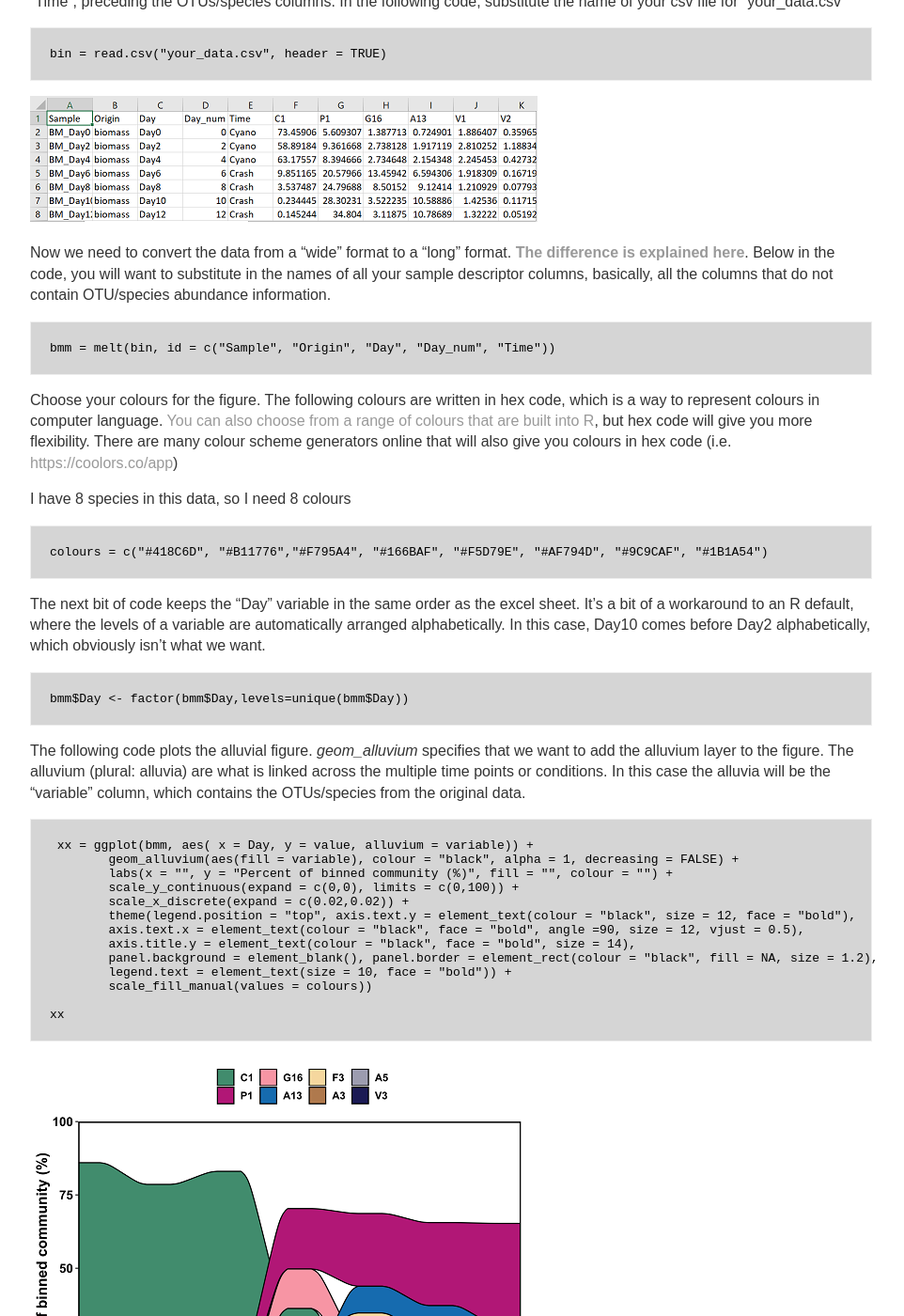
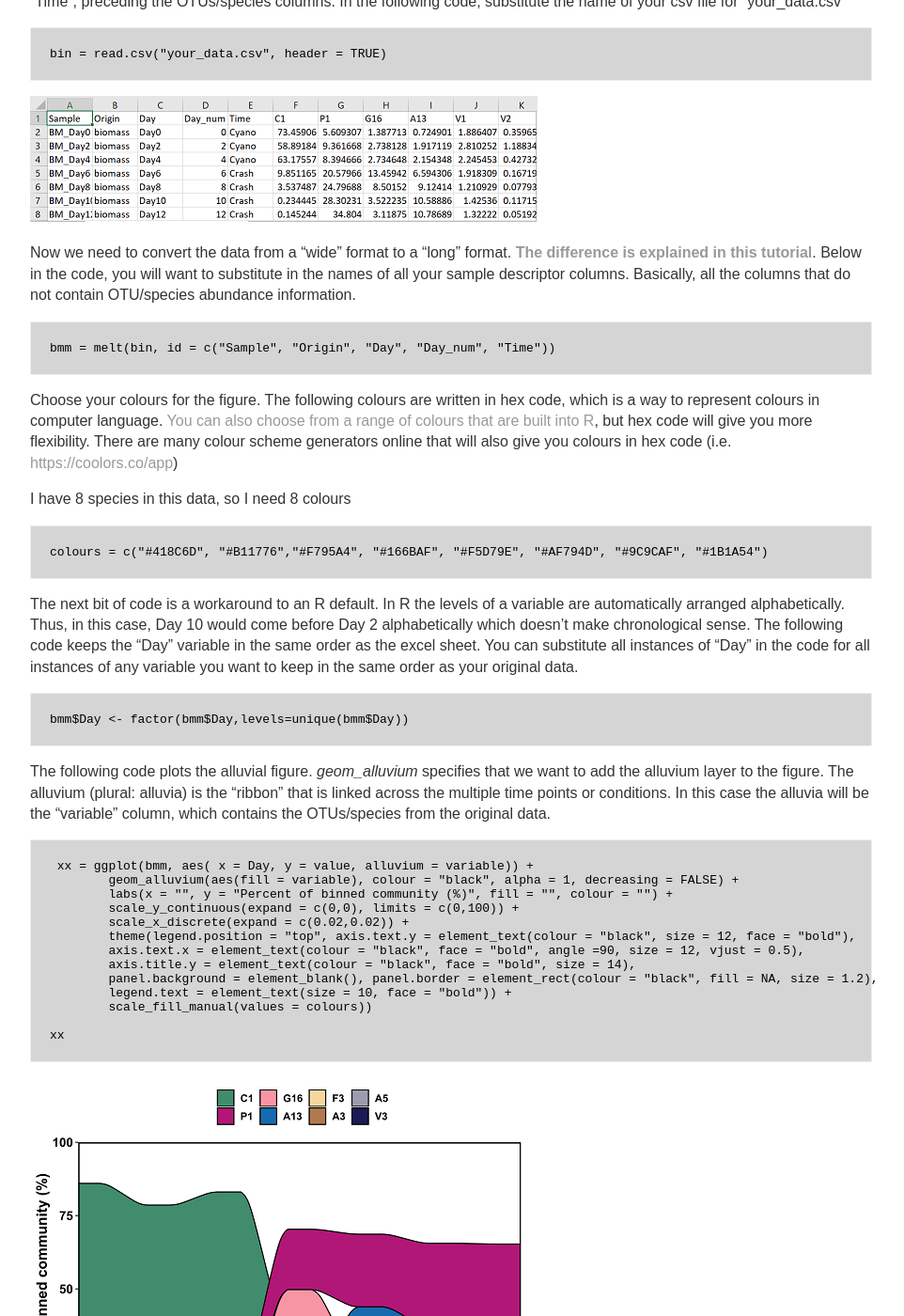
Before and after one commit to jkzorz/jkzorz.github.io, a Jekyll site: the page built from _posts/2020-01-22-alluvial-plots.md, in a window 1280 px wide and 1400 px high, scrolled down 537 px. Shown: the whole window at 94% size, without its empty margins (160-1122 px from the left). Built offline with Jekyll 4.4.1, drawn with Linux system fonts in a browser that asks for light colours; some of the changed text lies outside the part shown.

Commit message:
Update 2020-01-22-alluvial-plots.md

````diff
--- a/_posts/2020-01-22-alluvial-plots.md
+++ b/_posts/2020-01-22-alluvial-plots.md
@@ -22,7 +22,7 @@ bin = read.csv("your_data.csv", header = TRUE)
 
 ![useful image]({{ site.url }}/assets/alluvial_excel.png)
 
-Now we need to convert the data from a "wide" format to a "long" format. **[The difference is explained here](https://jkzorz.github.io/2019/06/05/stacked-bar-plots.html)**. Below in the code, you will want to substitute in the names of all your sample descriptor columns, basically, all the columns that do not contain OTU/species abundance information.
+Now we need to convert the data from a "wide" format to a "long" format. **[The difference is explained in this tutorial](https://jkzorz.github.io/2019/06/05/stacked-bar-plots.html)**. Below in the code, you will want to substitute in the names of all your sample descriptor columns. Basically, all the columns that do not contain OTU/species abundance information.
 
 ```
 bmm = melt(bin, id = c("Sample", "Origin", "Day", "Day_num", "Time"))
@@ -36,13 +36,13 @@ I have 8 species in this data, so I need 8 colours
 colours = c("#418C6D", "#B11776","#F795A4", "#166BAF", "#F5D79E", "#AF794D", "#9C9CAF", "#1B1A54")
 ```
 
-The next bit of code keeps the "Day" variable in the same order as the excel sheet. It's a bit of a workaround to an R default, where the levels of a variable are automatically arranged alphabetically. In this case, Day10 comes before Day2 alphabetically, which obviously isn't what we want.
+The next bit of code is a workaround to an R default. In R the levels of a variable are automatically arranged alphabetically. Thus, in this case, Day 10 would come before Day 2 alphabetically which doesn't make chronological sense. The following code keeps the "Day" variable in the same order as the excel sheet. You can substitute all instances of "Day" in the code for all instances of any variable you want to keep in the same order as your original data.
 
 ```
 bmm$Day <- factor(bmm$Day,levels=unique(bmm$Day))
 ```
 
-The following code plots the alluvial figure. *geom_alluvium* specifies that we want to add the alluvium layer to the figure. The alluvium (plural: alluvia) are what is linked across the multiple time points or conditions. In this case the alluvia will be the "variable" column, which contains the OTUs/species from the original data.
+The following code plots the alluvial figure. *geom_alluvium* specifies that we want to add the alluvium layer to the figure. The alluvium (plural: alluvia) is the "ribbon" that is linked across the multiple time points or conditions. In this case the alluvia will be the "variable" column, which contains the OTUs/species from the original data.
 
 ```
  xx = ggplot(bmm, aes( x = Day, y = value, alluvium = variable)) +
@@ -63,6 +63,9 @@ xx
 
 ![useful image]({{ site.url }}/assets/Alluvial_bins_bm_4pc.png)
 
+
+You can see clearly from this figure how the species are changing over the time series. The dominant species of Days 0-4, C1, becomes nearly non-existant by Day 10, while P1 and other species become more abundant.
+
 Save with ggsave:
 
 ```
````
